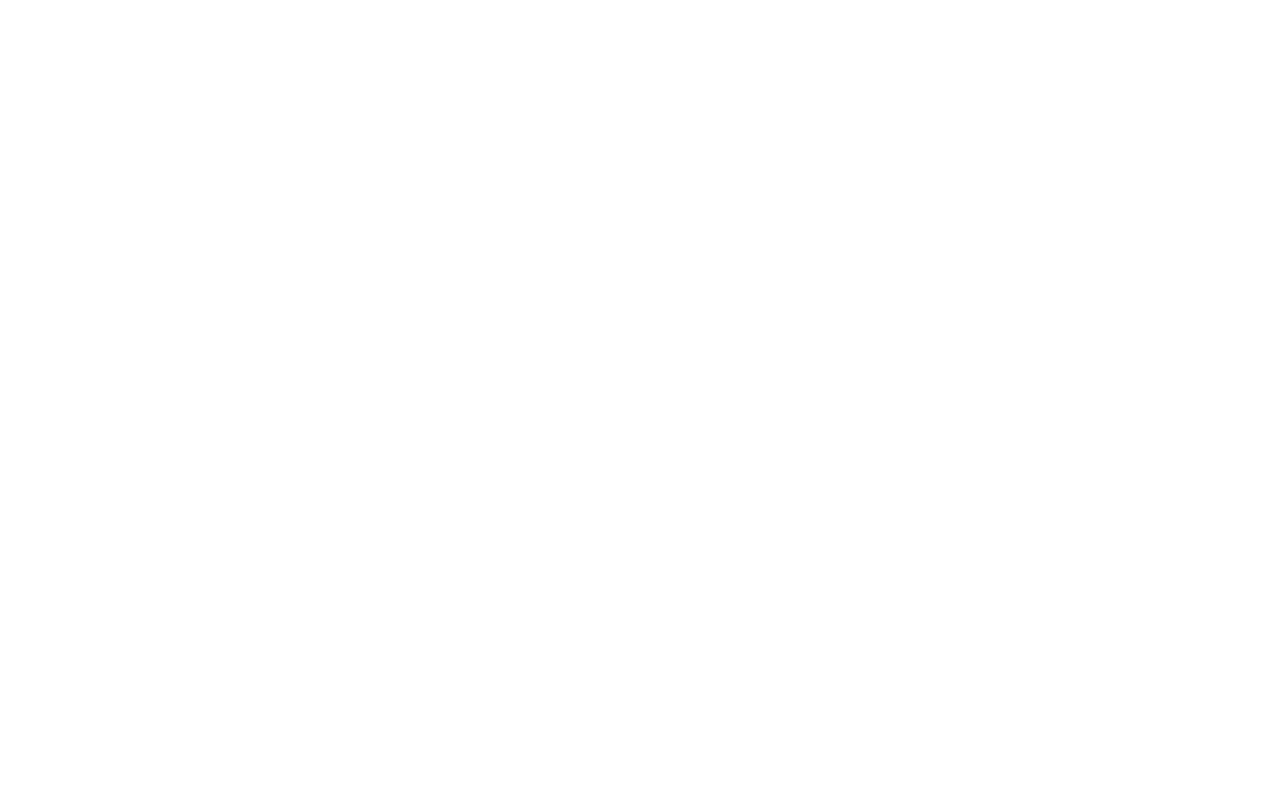
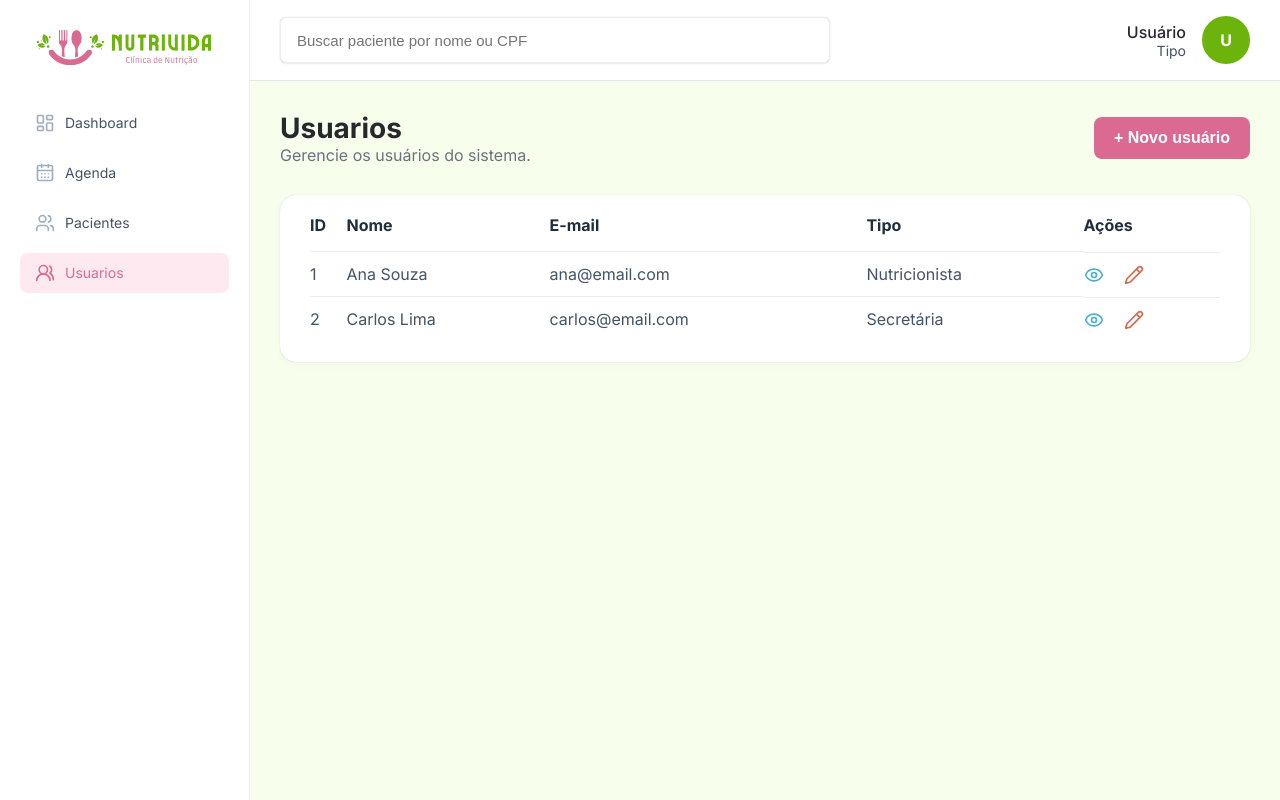
Before and after one commit to itsmclara/NutriVida-frontend, a React (Vite) app: page /usuarios in a window 1280 px wide. Before the commit this address had no page. Built offline with nearby package versions, Linux system fonts and the light colour scheme.

Commit message:
Implementa tela de usuários

```diff
--- a/src/App.jsx
+++ b/src/App.jsx
@@ -5,7 +5,7 @@ import DashboardSecretaria from "./pages/DashboardSecretaria/DashboardSecretaria
 import DashboardNutri from "./pages/DashboardNutri/DashboardNutri";
 import Agenda from "./pages/Agenda/Agenda";
 import Pacientes from "./pages/Pacientes/Pacientes";
-
+import Usuarios from "./pages/Usuarios/Usuarios";
 
 import Layout from "./components/Layout/Layout";
 
@@ -51,6 +51,15 @@ function App() {
         }
       />
 
+      <Route
+        path="/usuarios"
+        element={
+          <Layout>
+            <Usuarios />
+          </Layout>
+        }
+      />
+
     </Routes>
   );
 }
--- a/src/components/Sidebar/Sidebar.jsx
+++ b/src/components/Sidebar/Sidebar.jsx
@@ -1,5 +1,5 @@
 import { NavLink } from "react-router-dom";
-import { LayoutDashboard, CalendarDays, Users } from "lucide-react";
+import { LayoutDashboard, CalendarDays, Users, Users2 } from "lucide-react";
 import "./Sidebar.css";
 import logo from "../../assets/logo-horizontal.svg";
 
@@ -28,6 +28,11 @@ function Sidebar() {
           Pacientes
         </NavLink>
 
+        <NavLink to="/usuarios" className={({ isActive }) => isActive ? "menu-item active" : "menu-item"}>
+        <Users2 size={20} className="menu-icon"/>
+          Usuarios
+        </NavLink>
+
       </nav>
 
     </div>
--- /dev/null
+++ b/src/pages/Usuarios/Usuarios.css
@@ -0,0 +1,87 @@
+.usuarios-header {
+  display: flex;
+  justify-content: space-between;
+  align-items: center;
+  margin-bottom: 30px;
+}
+
+.usuarios-header h1 {
+    margin: 0;
+    font-size: 28px;
+    color: #27272E;
+}
+
+.usuarios-header p {
+  font-size: 16px;
+  color: #6b7280;
+}
+
+.btn-primary {
+  padding: 12px 20px;
+  border: none;
+  border-radius: 8px;
+  background: #DB6A92;
+  color: #ffffff;
+  font-size: 16px;
+  font-weight: 600;
+  cursor: pointer;
+}
+
+.btn-primary:hover {
+  opacity: 0.7;
+}
+
+.tabela-container {
+  background: #fff;
+  border-radius: 16px;
+  padding: 20px 30px;
+
+  box-shadow:
+        0px 0px 1px rgba(12, 26, 75, 0.24),
+        0px 3px 8px -1px rgba(50, 50, 71, 0.05);
+}
+
+.tabela {
+  width: 100%;
+  border-collapse: collapse;
+}
+
+.tabela th {
+  text-align: left;
+  font-size: 16px;
+  color: #1F2D3D;
+  padding-bottom: 16px;
+}
+
+.tabela td {
+  padding: 12px 0;
+  font-size: 16px;
+  color: #425466;
+  border-top: 1px solid #eee;
+}
+
+.acoes {
+  display: flex;
+  gap: 20px;
+  cursor: pointer;
+}
+
+.icon-view {
+  color: #4CAFD0;
+  cursor: pointer;
+  transition: 0.2s;
+}
+
+.icon-view:hover {
+  color: #8DEDF7;
+}
+
+.icon-edit {
+  color: #D46A51;
+  cursor: pointer;
+  transition: 0.2s;
+}
+
+.icon-edit:hover {
+  color: #FAB592;
+}
--- /dev/null
+++ b/src/pages/Usuarios/Usuarios.jsx
@@ -0,0 +1,81 @@
+import { Eye, Pencil } from "lucide-react";
+import "./Usuarios.css";
+
+function Usuarios() {
+
+  const usuarios = [
+    {
+      id: 1,
+      nome: "Ana Souza",
+      email: "ana@email.com",
+      tipo: "Nutricionista"
+    },
+    {
+      id: 2,
+      nome: "Carlos Lima",
+      email: "carlos@email.com",
+      tipo: "Secretária"
+    }
+  ];
+
+  return (
+    <>
+
+      <div className="usuarios-header">
+
+        <div>
+          <h1>Usuarios</h1>
+          <p>
+            Gerencie os usuários do sistema.
+          </p>
+        </div>
+
+        <button className="btn-primary">
+          + Novo usuário
+        </button>
+
+      </div>
+
+      <div className="tabela-container">
+
+        <table className="tabela">
+
+          <thead>
+            <tr>
+              <th>ID</th>
+              <th>Nome</th>
+              <th>E-mail</th>
+              <th>Tipo</th>
+              <th>Ações</th>
+            </tr>
+          </thead>
+
+          <tbody>
+            {usuarios.map((u) => (
+              <tr key={u.id}>
+                <td>{u.id}</td>
+                <td>{u.nome}</td>
+                <td>{u.email}</td>
+                <td>
+                    <span className={`tipo ${u.tipo.toLowerCase()}`}>
+                    {u.tipo}
+                    </span>
+                </td>
+
+                <td className="acoes">
+                  <Eye size={20} className="icon-view"/>
+                  <Pencil size={20} className="icon-edit"/>
+                </td>
+              </tr>
+            ))}
+          </tbody>
+
+        </table>
+
+      </div>
+
+    </>
+  );
+}
+
+export default Usuarios;
```
